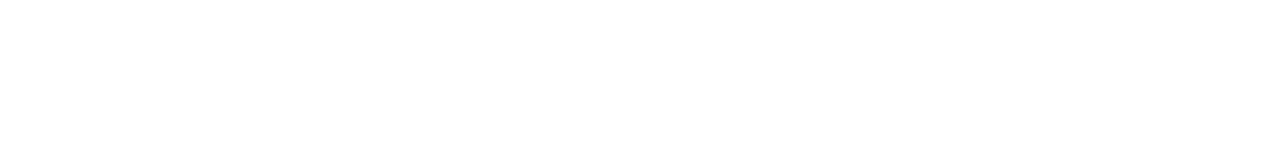
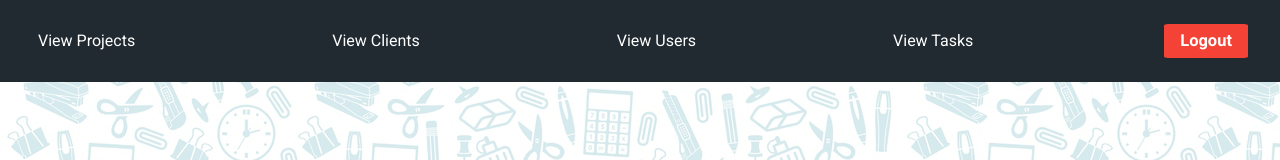
Before and after one commit to 240617-Chennai-PeerIslandsIndiaJavaFS/TeamB_Project02_React, a React (Create React App) app: page /project-manager/projects in a window 1280 px wide. Before the commit this address had no page. Shown: the top 160 px of the page. Built offline with nearby package versions, Linux system fonts and the light colour scheme; no server answers; what chartjs-plugin-datalabels would draw is missing.

Commit message:
Uploaded project manager navbar

```diff
--- a/src/App.js
+++ b/src/App.js
@@ -27,6 +27,7 @@
 import TaskMilestoneChart from "./components/TaskMilestoneChart";
 import CreateProject from "./components/CreateProject";
 import TaskDetails from "./components/TaskDetails";
+import ProjectManagerPage from "./components/ProjectManagerPage";
 
 function App() {
   return (
@@ -46,7 +47,10 @@
           <Route path="create-project" element={<CreateProject />} />
           <Route path="monitor-task-details" element={<TaskDetails />} />
         </Route>
-        <Route path="/project-manager-projects" element={<ProjectPage />} />
+        <Route
+          path="/project-manager/projects"
+          element={<ProjectManagerPage />}
+        />
         <Route
           path="/project-details-menu/:projectId"
           element={<ProjectMenu />}
--- a/src/components/LoginPage.js
+++ b/src/components/LoginPage.js
@@ -45,7 +45,7 @@
         } else if (user.userRole === "TEAM_MEMBER") {
           navigate("/team-member", { state: { user } });
         } else if (user.userRole === "PROJECT_MANAGER") {
-          navigate("/project-manager-projects", { state: { user } });
+          navigate("/project-manager/projects", { state: { user } });
         }
       } else {
         setMessage("Invalid email or password.");
--- /dev/null
+++ b/src/components/ProjectManagerNavbar.js
@@ -0,0 +1,41 @@
+import React from "react";
+import "../css/ProjectManagerNavbar.css";
+import { Link } from "react-router-dom";
+
+const ProjectManagerNavbar = ({ setActiveSection }) => {
+  return (
+    <div className="project-manager-navbar-container">
+      <nav className="project-manager-navbar">
+        <button
+          className="project-manager-nav-item"
+          onClick={() => setActiveSection("projects")}
+        >
+          View Projects
+        </button>
+        <button
+          className="project-manager-nav-item"
+          onClick={() => setActiveSection("clients")}
+        >
+          View Clients
+        </button>
+        <button
+          className="project-manager-nav-item"
+          onClick={() => setActiveSection("users")}
+        >
+          View Users
+        </button>
+        <button
+          className="project-manager-nav-item"
+          onClick={() => setActiveSection("tasks")}
+        >
+          View Tasks
+        </button>
+        <Link className="project-manager-logout-button" to="/login">
+          Logout
+        </Link>
+      </nav>
+    </div>
+  );
+};
+
+export default ProjectManagerNavbar;
--- /dev/null
+++ b/src/components/ProjectManagerPage.js
@@ -0,0 +1,34 @@
+import React, { useState } from "react";
+import ProjectManagerNavbar from "./ProjectManagerNavbar";
+import ProjectPage from "./ProjectPage";
+// import ClientDetailsPage from "./ClientDetailsPage";
+// import UserDetailsPage from "./UserDetailsPage";
+// import TasksPageForManager from "./TasksPageForManager";
+
+const ProjectManagerPage = () => {
+  const [activeSection, setActiveSection] = useState("projects");
+
+  const renderSection = () => {
+    switch (activeSection) {
+      case "projects":
+        return <ProjectPage />;
+      // case "clients":
+      //   return <ClientDetailsPage />;
+      // case "users":
+      //   return <UserDetailsPage />;
+      // case "tasks":
+      //   return <TasksPageForManager />;
+      default:
+        return <ProjectPage />;
+    }
+  };
+
+  return (
+    <div>
+      <ProjectManagerNavbar setActiveSection={setActiveSection} />
+      <div>{renderSection()}</div>
+    </div>
+  );
+};
+
+export default ProjectManagerPage;
--- a/src/components/ProjectMenu.js
+++ b/src/components/ProjectMenu.js
@@ -47,8 +47,8 @@
           <Link className="project-link" to={`view-task-details/${projectId}`}>
             View Task Details
           </Link>
-          <Link className="btn-primary11" to="/project-manager-projects">
-            Go Back
+          <Link className="btn-primary11" to="/login">
+            Logout
           </Link>
         </div>
         <div className="content" id="content">
--- a/src/components/ProjectPage.js
+++ b/src/components/ProjectPage.js
@@ -1,6 +1,6 @@
 import React, { useEffect, useState } from "react";
 import "../css/ProjectPage.css";
-import { useLocation, useNavigate,Link } from "react-router-dom";
+import { useLocation, useNavigate, Link } from "react-router-dom";
 
 import logo1 from "../media/1.jpg";
 import logo2 from "../media/logo2.jpg";
@@ -25,7 +25,6 @@
   const { user } = location.state || {};
 
   useEffect(() => {
-    // Fetch all projects
     fetch("http://localhost:8080/api/projects")
       .then((response) => response.json())
       .then((data) => {
@@ -51,9 +50,6 @@
 
   return (
     <div className="containers">
-      <Link className="top-right-button" to="/login">
-        Go Back
-      </Link>
       <div className="row-project">
         {projects.map((project) => (
           <div
--- /dev/null
+++ b/src/css/ProjectManagerNavbar.css
@@ -0,0 +1,90 @@
+.project-manager-navbar {
+  display: flex;
+  justify-content: space-between !important;
+  align-items: center;
+  background-color: #212a31;
+  padding: 1rem;
+  flex-wrap: wrap;
+  font-family: "Roboto", sans-serif;
+  font-weight: bold !important;
+}
+
+.project-manager-nav-item {
+  color: white;
+  text-decoration: none;
+  background-color: #212a31;
+  border: none;
+}
+
+.project-manager-nav-item:hover {
+  text-decoration: underline;
+}
+
+.project-manager-logout-button {
+  background-color: #f44336;
+  font-size: 1.03rem;
+  color: white;
+  border: none;
+  padding: 0.3rem 1rem;
+  cursor: pointer;
+  text-decoration: none;
+  border-radius: 5%;
+}
+
+.project-manager-logout-button:hover {
+  background-color: #d32f2f;
+}
+
+.project-manager-content {
+  flex: 1;
+  padding: 2rem;
+}
+
+@media (max-width: 600px) {
+  .project-manager-navbar {
+    flex-direction: column;
+    align-items: center;
+  }
+
+  .project-manager-nav-item,
+  .project-manager-logout-button {
+    margin: 0.5rem 0;
+  }
+
+  .project-manager-content {
+    padding: 1rem;
+  }
+}
+
+@media (min-width: 601px) and (max-width: 1024px) {
+  .project-manager-navbar {
+    flex-direction: row;
+    flex-wrap: wrap;
+    justify-content: space-between;
+    padding: 0.5rem 1rem;
+  }
+
+  .project-manager-nav-item,
+  .project-manager-logout-button {
+    margin: 0.5rem 0.5rem;
+  }
+
+  .project-manager-content {
+    padding: 1.5rem;
+  }
+}
+
+@media (min-width: 1025px) {
+  .project-manager-navbar {
+    justify-content: flex-start;
+  }
+
+  .project-manager-nav-item,
+  .project-manager-logout-button {
+    margin: 0.5rem 1rem;
+  }
+
+  .project-manager-content {
+    padding: 2rem;
+  }
+}
--- /dev/null
+++ b/src/css/ProjectManagerPage.css
@@ -0,0 +1,12 @@
+.project-manager-page {
+  display: flex;
+  flex-direction: column;
+  min-height: 100vh;
+  background-image: url("../media/backgroundgeneral.png");
+  background-color: rgba(255, 255, 255, 0.7);
+}
+
+.project-manager-content {
+  flex: 1;
+  padding: 2rem;
+}
```
